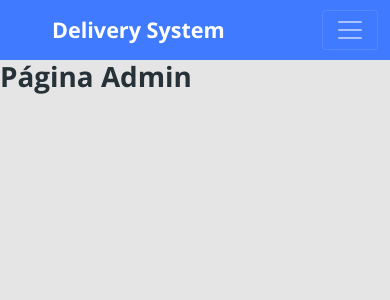
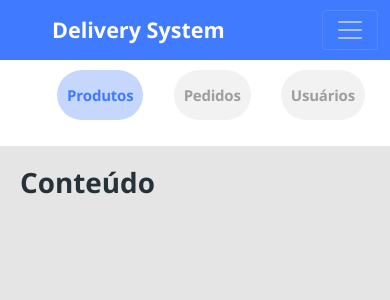
Before and after one commit to dmrsilva/delivery-system, a React (Create React App) app in the folder frontweb/: page /admin in a window 390 px wide. Shown: the top 300 px of the page. Built offline with nearby package versions, Linux system fonts and the light colour scheme.

Commit message:
Admin Navbar layout mobile

```diff
--- /dev/null
+++ b/frontweb/src/pages/Admin/Navbar/index.tsx
@@ -0,0 +1,27 @@
+import './styles.css';
+
+const Navbar = () => {
+  return (
+    <nav className="admin-nav-container">
+      <ul>
+        <li>
+          <a href="link" className="admin-nav-item active">
+            <p>Produtos</p>
+          </a>
+        </li>
+        <li>
+          <a href="link" className="admin-nav-item">
+            <p>Pedidos</p>
+          </a>
+        </li>
+        <li>
+          <a href="link" className="admin-nav-item">
+            <p>Usuários</p>
+          </a>
+        </li>
+      </ul>
+    </nav>
+  );
+};
+
+export default Navbar;
--- /dev/null
+++ b/frontweb/src/pages/Admin/Navbar/styles.css
@@ -0,0 +1,35 @@
+ul {
+    display: flex;
+    justify-content: space-around;
+    list-style-type: none;
+    margin: 0;
+    padding: 0;
+}
+
+.admin-nav-container {
+    padding: 10px;
+    background-color: #FFF;
+}
+
+.admin-nav-item {
+    display: flex;
+    justify-content: center;
+    align-items: center;
+    height: 50px;
+    background-color: #F2F2F2;
+    color: #9E9E9E;
+    border-radius: 100px;
+    padding: 0 10px 0 10px;
+    font-size: 15px;
+    font-weight: bold;
+    letter-spacing: -0.015em;
+}
+
+.admin-nav-item.active {
+    background: rgba(64, 123, 255, 0.3);
+    color: #407BFF;
+}
+
+.admin-nav-item p {
+    margin-bottom: 0;
+}
--- a/frontweb/src/pages/Admin/index.tsx
+++ b/frontweb/src/pages/Admin/index.tsx
@@ -1,5 +1,15 @@
+import Navbar from './Navbar';
+import './styles.css';
+
 const Admin = () => {
-  return <h1>Página Admin</h1>;
+  return (
+    <div className="admin-container">
+      <Navbar />
+      <div className="admin-content">
+        <h1>Conteúdo</h1>
+      </div>
+    </div>
+  );
 };
 
 export default Admin;
--- /dev/null
+++ b/frontweb/src/pages/Admin/styles.css
@@ -0,0 +1,18 @@
+.admin-container {
+  display: flex;
+  flex-direction: column;
+}
+
+.admin-content {
+  padding: 20px;
+}
+
+@media (min_width: 1200px) {
+  .admin-container {
+    flex-direction: row;
+  }
+
+  .admin-content {
+    flex: 1;
+  }
+}
```
